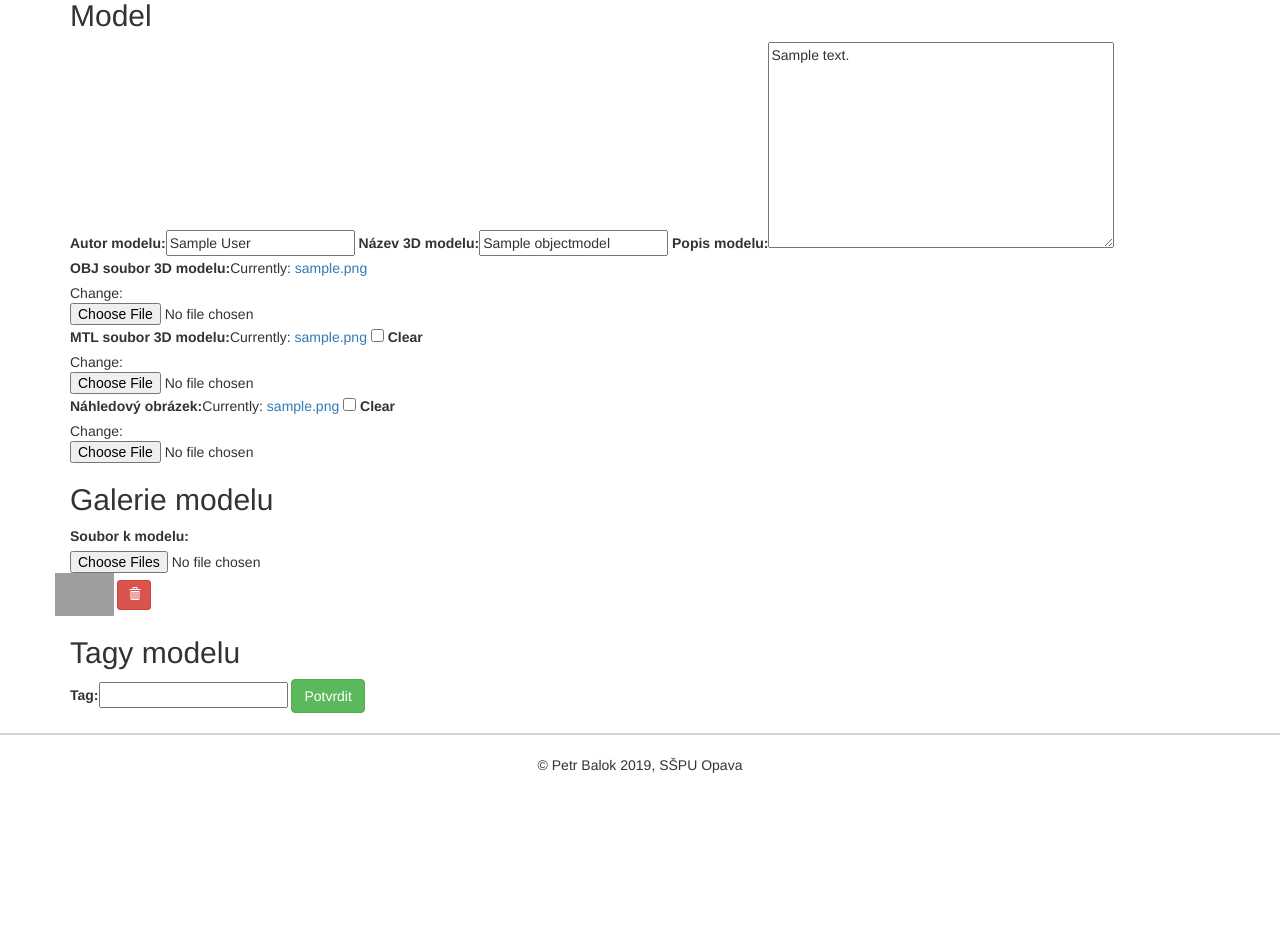
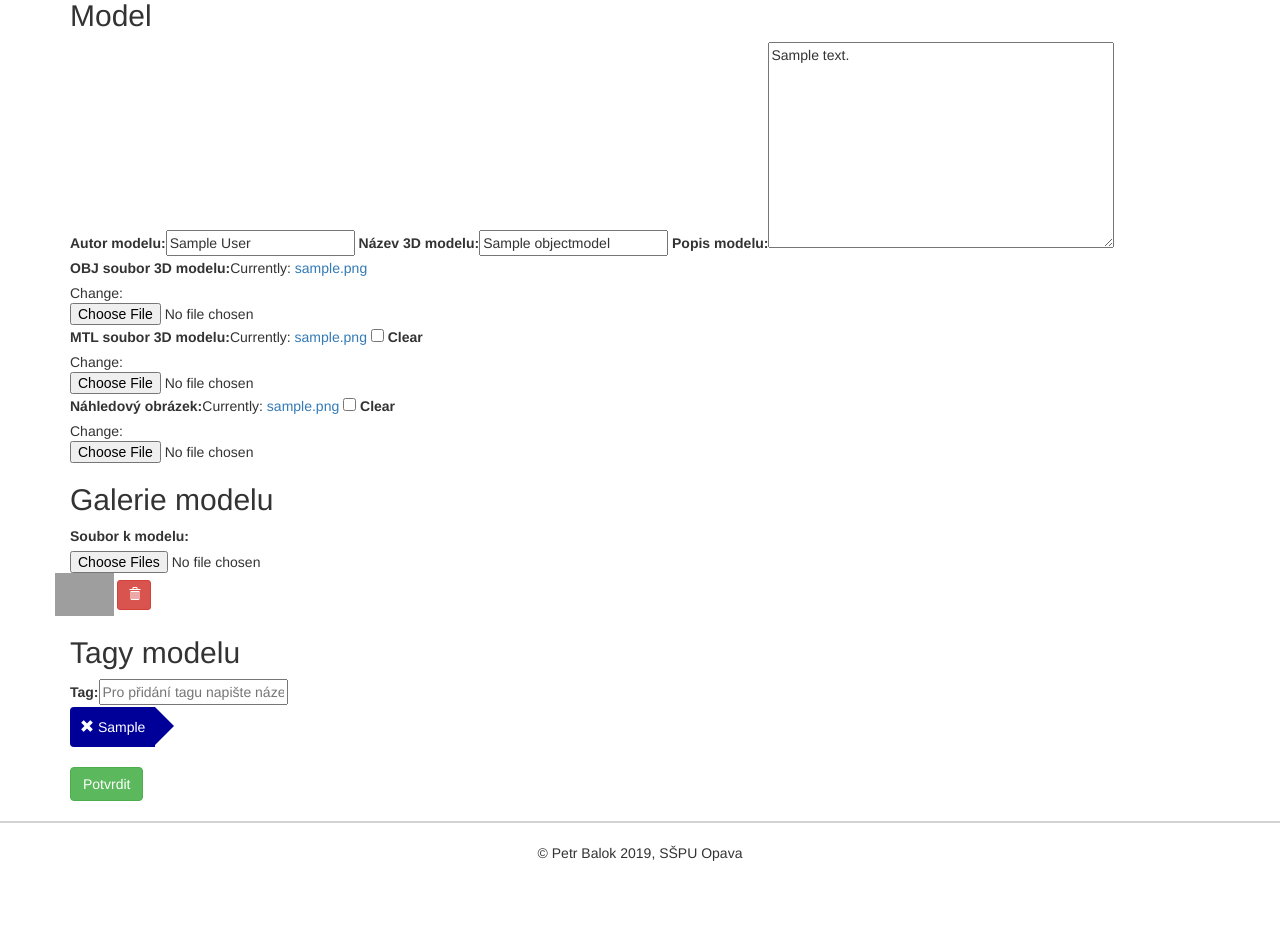
Before and after one commit to PeterB8421/3DGalerie, a Django app: page /1/edit/ in a window 1280 px wide. Shown: the part 209-1152 px from the top of the page. Before the commit the page ends 982 px from the top, so only its background shows below. Run offline with Django 3.2, Linux system fonts and the light colour scheme; a user stored in the database is signed in; tables that the repository leaves empty hold one stand-in row (values such as "Sample post"); some libraries are stand-ins or nearby versions; grey boxes are pictures that could not be loaded.

Commit message:
Přidání ajax vytváření tagů a ajax mazání tagů

```diff
--- a/gallery/objectGallery/models.py
+++ b/gallery/objectGallery/models.py
@@ -41,5 +41,5 @@ class Files(models.Model):
         super(Files, self).delete(*args, **kwargs)
 
 class Tags(models.Model):
-    tag = models.CharField(max_length=50)
+    tag = models.CharField(max_length=50, null=True, default=None, blank=True)
     model_ids = models.ManyToManyField(ObjectModel)
--- a/gallery/objectGallery/static/objectGallery/style.css
+++ b/gallery/objectGallery/static/objectGallery/style.css
@@ -116,3 +116,33 @@ footer {
     bottom: 0;
     width: 100%;
 }
+
+.tag {
+    font-family: Helvetica, Arial, sans-serif;
+    background: #000099;
+    display: inline-block;
+    color: #fff;
+    position: relative;
+    padding: 10px;
+    border-top-left-radius: 4px;
+    border-bottom-left-radius: 4px;
+    margin: 0 30px 0 0;
+    text-decoration: none;
+}
+
+.tag:after {
+    display: inline-block;
+    border: 19px solid;
+    border-color: transparent transparent transparent #000099;
+    height: 0;
+    width: 0;
+    position: absolute;
+    right: -38px;
+    top: 0;
+    content: "";
+    display: inline-block;
+}
+
+.tag-remove{
+    cursor: pointer;
+}
--- a/gallery/objectGallery/static/objectGallery/tagsAjax.js
+++ b/gallery/objectGallery/static/objectGallery/tagsAjax.js
@@ -1,9 +1,51 @@
 $(function(){
+    $("#id_tag").attr("placeholder", "Pro přidání tagu napište název a stiskněte ENTER");
     $("#id_tag").keypress(function(event){
-        console.log(event);
         if(event.keyCode === 13 || event.keyCode === 10){
             event.preventDefault();
             console.log("Enter was pressed!");
+            $.ajax({
+                url: "/tagCreate/"+$("#model_id").val()+"/"+$("#id_tag").val()+"/",
+                success: function(response, status){
+                    console.log(response);
+                    debugger;
+                    var tags;
+                    for(var i = 0; i < response.model_tags.length; i++){
+                        tags = $("#modelTags").html();
+                        $("#modelTags").html(tags + "<span class=\"glyphicon glyphicon-remove tag-remove\"></span><span class=\"tag\" data-id=\""+response.model_tags[i].id+"\">"+response.model_tags[i].tag+"</span>");
+                    }
+                    $("#id_tag").val("");
+                },
+                error: function(response, status){
+                    $("#ajaxMsgs").show();
+                    $("#ajaxMsgs").html("<p class=\"error\">Nastala chyba při přidávání tagu. Error: " + status + "</p>");
+                    setTimeout(function(){
+                        $("#ajaxMsgs").hide(100);
+                    }, 5000);
+                }
+            })
         }
+    });
+    $(".tag-remove").click(function(){
+        var tag_id = $(this).parent().attr("data-id");
+        var model_id = $("#model_id").val();
+        $.ajax({
+            url: "/tagDelete/"+model_id+"/"+tag_id+"/",
+            success: function(response, status){
+                $("#ajaxMsgs").show();
+                $("#ajaxMsgs").html("<p class=\"warning\">Tag smazán!</p>");
+                setTimeout(function(){
+                    $("#ajaxMsgs").hide(100);
+                }, 5000);
+                $("span.tag[data-id="+tag_id+"]").hide(100);
+            },
+            error: function(response, status){
+                $("#ajaxMsgs").show();
+                    $("#ajaxMsgs").html("<p class=\"error\">Nastala chyba při mazání tagu. Error: " + status + "</p>");
+                    setTimeout(function(){
+                        $("#ajaxMsgs").hide(100);
+                    }, 5000);
+            }
+        })
     })
 })
--- a/gallery/objectGallery/templates/objectGallery/edit.html
+++ b/gallery/objectGallery/templates/objectGallery/edit.html
@@ -2,6 +2,7 @@
 
 {% block content %}
 {% load bootstrap %}
+<input id="model_id" hidden type="number" readonly value="{{ model.id }}">
 <form action="{{ request.path }}" method="post" enctype="multipart/form-data">
     {% csrf_token %}
     <h2>Model</h2>
@@ -17,7 +18,16 @@
         {% endfor %}
     </div>
     <h2>Tagy modelu</h2>
+    <div id="ajaxMsgs"></div>
     {{ tagsForm | bootstrap }}
+    <div id="modelTags">
+        {% if tags %}
+            {% for tag in tags %}
+                <span class="tag" data-id="{{ tag.id }}"><span class="glyphicon glyphicon-remove tag-remove"></span> {{ tag.tag }}</span>
+            {% endfor %}
+        {% endif %}
+    </div>
+    <br>
     <input type="submit" value="Potvrdit" class="btn btn-success">
 </form>
 {% endblock content %}
--- a/gallery/objectGallery/urls.py
+++ b/gallery/objectGallery/urls.py
@@ -5,7 +5,8 @@ from . import views
 urlpatterns = [
     path('', views.index, name='index'),
     path('create/', views.create, name='create'),
-    path('tagCreate/<int:tag_id>/<int:model_id>/<str:tag>/', views.ajaxAddTag, name="ajaxAddTag"),
+    path('tagCreate/<int:model_id>/<str:tag>/', views.ajaxAddTag, name="ajaxAddTag"),
+    path('tagDelete/<int:model_id>/<int:tag_id>/', views.ajaxDeleteTag, name="ajaxDeleteTag"),
     path('<int:model_id>/detail/', views.detail, name='detail'),
     path('<int:model_id>/edit/', views.edit, name='edit'),
     path('<int:model_id>/delete/', views.delete, name='delete'),
--- a/gallery/objectGallery/views.py
+++ b/gallery/objectGallery/views.py
@@ -62,11 +62,14 @@ def edit(request, model_id):
     imgs = Files.objects.filter(model_id=model_id)
     galleryForm = FilesModelForm(request.POST or None, request.FILES or None)
     tagsForm = TagsModelForm
+    tags = list(Tags.objects.filter(model_ids=model_id).values())
     context = {
         "form": form,
         "imgs": imgs,
         "galleryForm": galleryForm,
-        "tagsForm": tagsForm
+        "tagsForm": tagsForm,
+        "model": model,
+        "tags": tags
     }
     if form.is_valid() and galleryForm.is_valid():
         form.save() # Uložení formuláře a updatování dat
@@ -80,15 +83,11 @@ def edit(request, model_id):
     return render(request, "objectGallery/edit.html", context) # Jinak se vyrenderuje stránka s formulářem
 
 @login_required(login_url="/log/in")
-def ajaxAddTag(request, tag_id, model_id, tag):
-    if tag_id is None:
-        id_model = ObjectModel.objects.only("id").get(id=model_id)
-        Tags.objects.create(model_ids=id_model, tag=tag)
-        model_tags = Tags.objects.filter(model_ids=model_id)
-    else:
-        tag = Tags.objects.only("id").get(id=tag_id)
-        model = ObjectModel.objects.only("id").get(id=model_id)
-        tag.model_ids.add(model)
+def ajaxAddTag(request, model_id, tag):
+    id_model = ObjectModel.objects.only("id").get(id=model_id)
+    tag = Tags.objects.create(tag=tag)
+    tag.model_ids.add(id_model)
+    model_tags = list(Tags.objects.filter(model_ids=model_id).values())
     response = {"model_tags": model_tags}
     return JsonResponse(response, safe=False)
 
@@ -166,6 +165,15 @@ def ajaxDeleteFromGallery(request, img_id):
         return JsonResponse(response)
 
 @login_required(login_url="/log/in")
+def ajaxDeleteTag(request, model_id, tag_id):
+    tag = get_object_or_404(Tags, pk=tag_id)
+    model = get_object_or_404(ObjectModel, pk=model_id)
+    tag.model_ids.remove(model)
+    model_tags = list(Tags.objects.filter(model_ids=model_id).values())
+    response = {"model_tags": model_tags}
+    return JsonResponse(response, safe=False)
+
+@login_required(login_url="/log/in")
 def delall(request):
     return render(request, "objectGallery/delall.html")
 
```
Also changed, not shown: gallery/objectGallery/migrations/0020_auto_20191212_1004.py (added).
